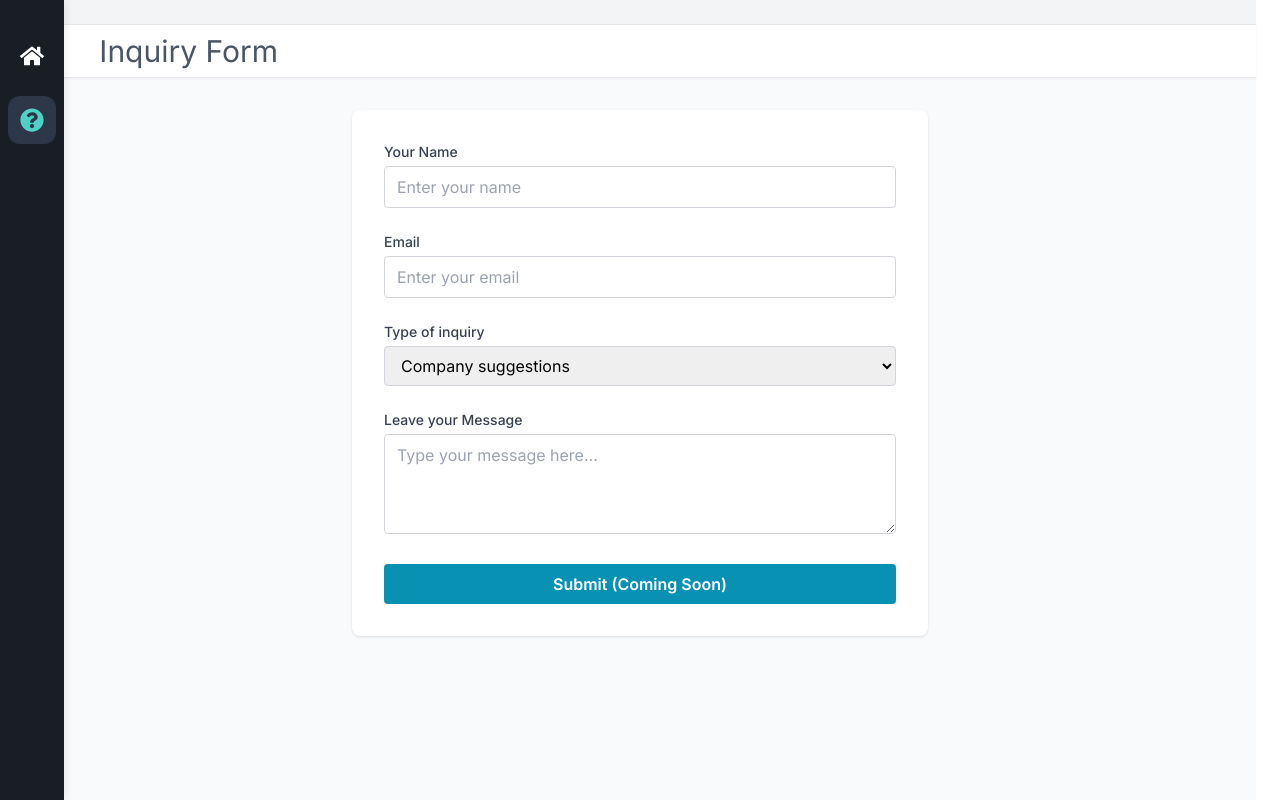
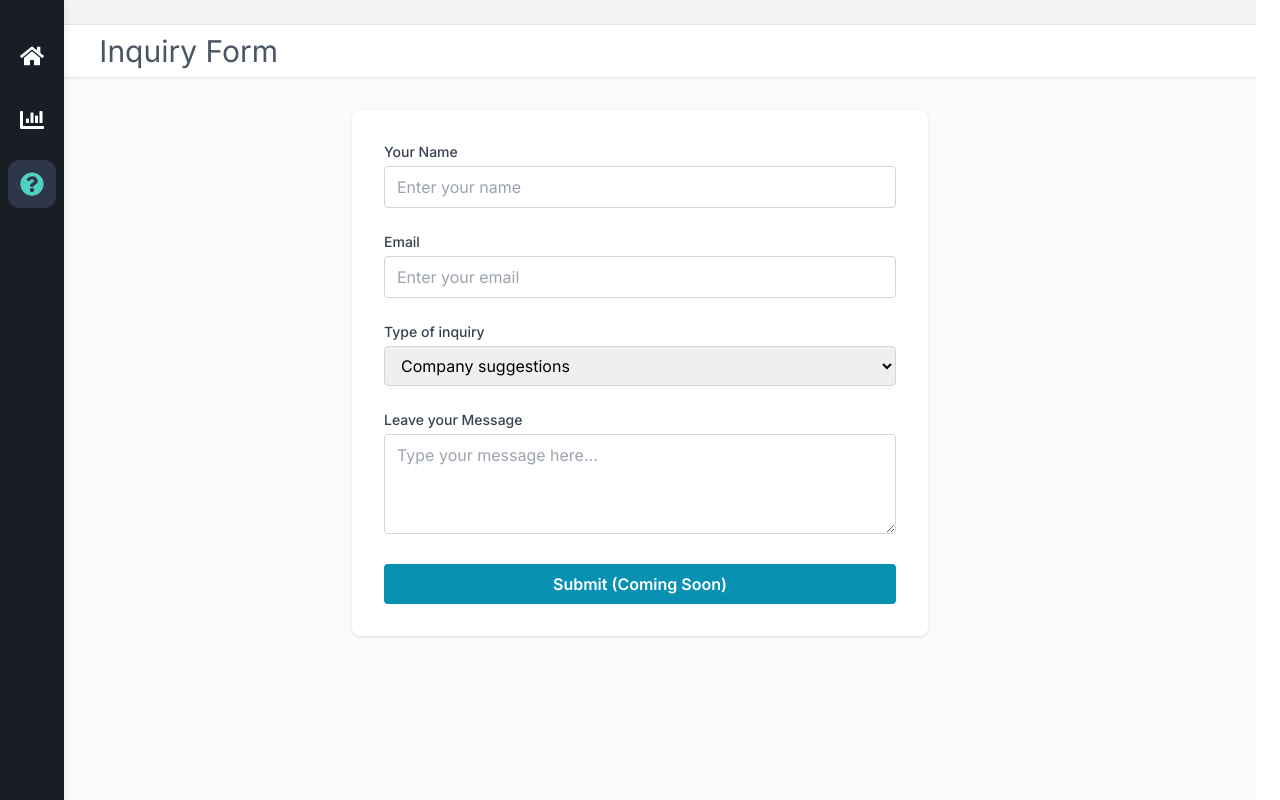
Before and after one commit to limchewyew/CompanyDirectory, a Next.js app: page /enquiry in a window 1280 px wide. Built offline with nearby package versions, Linux system fonts and the light colour scheme.

Commit message:
Update project files, exclude logos folder

```diff
--- a/app/Sidebar.tsx
+++ b/app/Sidebar.tsx
@@ -1,7 +1,7 @@
 import React from 'react';
 import Link from 'next/link';
 import { usePathname } from 'next/navigation';
-import { FaHome, FaQuestionCircle } from 'react-icons/fa';
+import { FaHome, FaQuestionCircle, FaChartBar } from 'react-icons/fa';
 import './globals.css';
 
 export default function Sidebar() {
@@ -56,6 +56,17 @@ export default function Sidebar() {
           <FaHome size={24} />
         </a>
       </Link>
+      <Link href="/analytics" legacyBehavior>
+        <a
+          style={{
+            ...iconStyle,
+            ...(pathname === '/analytics' ? activeStyle : {}),
+          } as React.CSSProperties}
+          title="Analytics"
+        >
+          <FaChartBar size={24} />
+        </a>
+      </Link>
       <Link href="/enquiry" legacyBehavior>
         <a
           style={{
```
